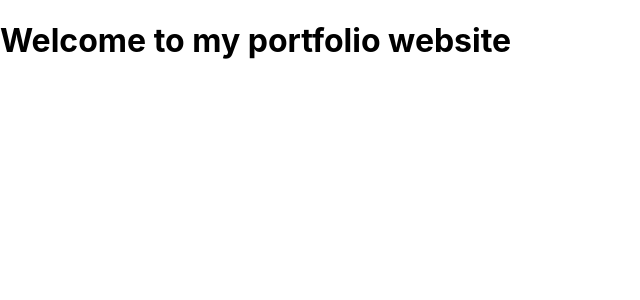
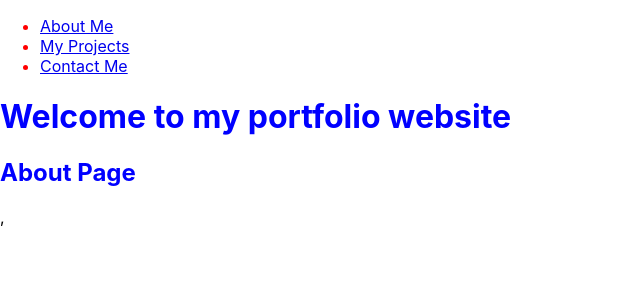
Before and after one commit to shortstring/Personal-Website, a React (Create React App) app: page / in a window 1280 px wide. Shown: the top 300 px of the page, without its empty margins (0-640 px from the left). Built offline with nearby package versions, Linux system fonts and the light colour scheme.

Commit message:
navigation router linked between pages

```diff
--- a/package.json
+++ b/package.json
@@ -9,6 +9,7 @@
         "@testing-library/user-event": "^12.8.3",
         "react": "^17.0.2",
         "react-dom": "^17.0.2",
+        "react-router-dom": "^5.3.0",
         "react-scripts": "4.0.3",
         "web-vitals": "^1.1.2"
     },
--- a/src/App.js
+++ b/src/App.js
@@ -1,10 +1,26 @@
 // import logo from './logo.svg';
+import { Route, Switch } from 'react-router-dom';
 import './App.css';
-
+import Layout from './components/layout/Layout';
+import AboutPage from './pages/About'
+import ContactPage from './pages/Contact'
+import PortfolioPage from './pages/Portfolio'
 function App() {
   return (
-      <h1>Welcome to my portfolio website</h1>
-
+    <Layout>
+    <h1>Welcome to my portfolio website</h1>
+        <Switch>
+          <Route path='/' exact>
+            <AboutPage/>
+          </Route>
+          <Route path='/my-projects'>
+            <PortfolioPage/>
+          </Route>
+          <Route path='/contact-me'>
+            <ContactPage/>
+          </Route>
+        </Switch>
+    </Layout>
     );
 }
 
--- a/src/components/layout/Layout.js
+++ b/src/components/layout/Layout.js
@@ -0,0 +1,13 @@
+import MainNavigation from './MainNavigation';
+import classes from './Layout.module.css'
+
+function Layout(props) {
+    return (
+        <div>
+            <MainNavigation />
+            <main className={classes.main}>{props.children}</main>
+        </div>
+    );
+}
+
+export default Layout;
--- a/src/components/layout/Layout.module.css
+++ b/src/components/layout/Layout.module.css
@@ -0,0 +1,3 @@
+.main {
+    color: blue;
+}
--- a/src/components/layout/MainNavigation.js
+++ b/src/components/layout/MainNavigation.js
@@ -0,0 +1,22 @@
+import classes from './MainNavigation.module.css';
+import { Link } from 'react-router-dom';
+
+function MainNavigation() {
+    return (<header className={classes.header}>
+        <nav>
+            <ul>
+                <li>
+                    <Link to ="/">About Me</Link>
+                </li>
+                <li>
+                    <Link to ="my-projects">My Projects</Link>
+                </li>
+                <li>
+                    <Link to ="contact-me">Contact Me</Link>
+                </li>
+            </ul>
+        </nav>
+    </header>);
+}
+
+export default MainNavigation;
--- a/src/components/layout/MainNavigation.module.css
+++ b/src/components/layout/MainNavigation.module.css
@@ -0,0 +1,3 @@
+.header {
+    color: red;
+}
--- a/src/index.js
+++ b/src/index.js
@@ -2,11 +2,12 @@ import React from 'react';
 import ReactDOM from 'react-dom';
 import './index.css';
 import App from './App';
+import { BrowserRouter } from 'react-router-dom';
 // import reportWebVitals from './reportWebVitals';
 
 ReactDOM.render(
-    <React.StrictMode>
-    <App / >
-    </React.StrictMode>,
-    document.getElementById('root')
+  <BrowserRouter>
+    <App />,
+  </BrowserRouter>,
+  document.getElementById('root')
 );
--- a/src/pages/About.js
+++ b/src/pages/About.js
@@ -0,0 +1,8 @@
+function AboutPage() {
+
+    return (<section>
+        <h1>About Page</h1>
+    </section>);
+}
+
+export default AboutPage;
--- a/src/pages/Contact.js
+++ b/src/pages/Contact.js
@@ -0,0 +1,8 @@
+function ContactPage() {
+
+    return (<section>
+        <h1>Contact Page</h1>
+    </section>);
+}
+
+export default ContactPage;
--- a/src/pages/Portfolio.js
+++ b/src/pages/Portfolio.js
@@ -1 +1,8 @@
-// this page will contain all of my projects
+function PortfolioPage() {
+
+    return (<section>
+        <h1>Portfolio Page</h1>
+    </section>);
+}
+
+export default PortfolioPage;
```
Also changed, not shown: 1 other file (tests, documents, lock files or other folders).
